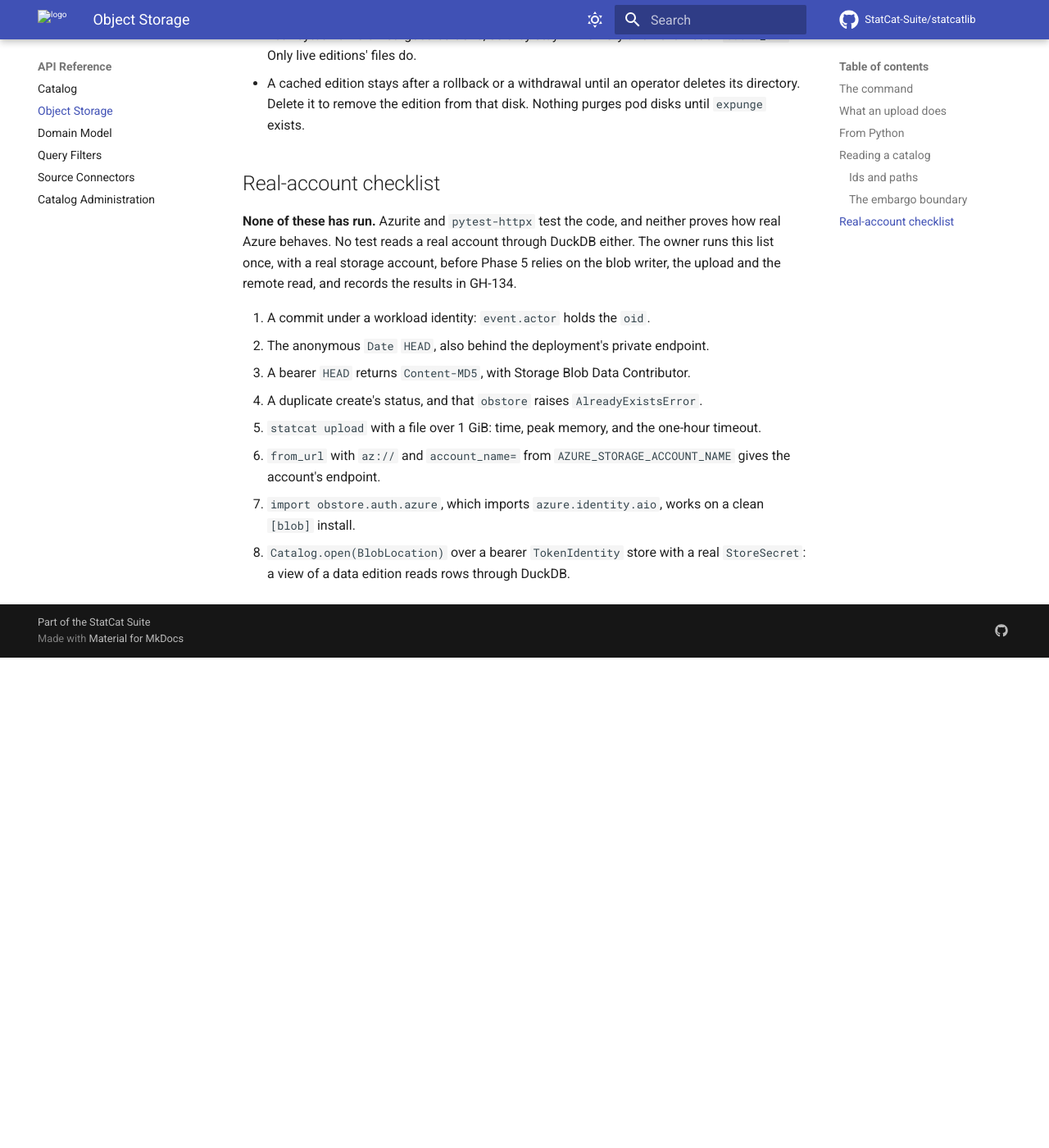
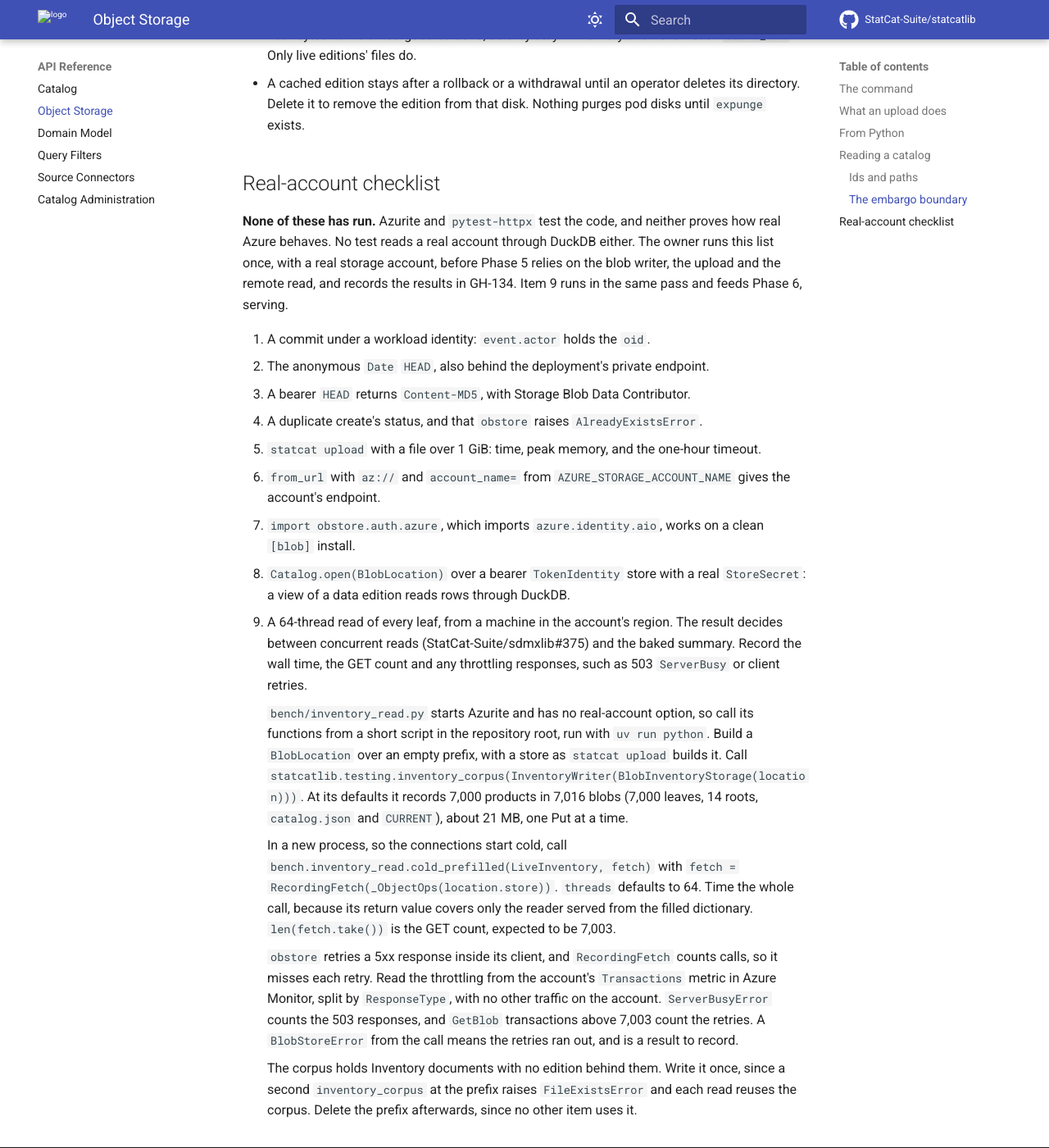
Before and after one commit to StatCat-Suite/statcatlib, an MkDocs documentation site: the page built from docs/api/blob.md, in a window 1280 px wide and 1400 px high, scrolled down 4823 px. Shown: the whole window at 82% size. Built offline with MkDocs 1.6.1 and Material for MkDocs 9.7.7, drawn with Linux system fonts in a browser that asks for light colours; comment, search, counter and statistics services are not loaded; before the commit the page ends 5625 px from its top, so only the background shows below that.

Commit message:
docs(blob): add a 64-thread leaf read to the real-account checklist
Item 9 writes a 7,000-product corpus to a real account and reads every leaf
with 64 threads from the same region. The wall time, GET count and throttling
responses decide between concurrent reads (StatCat-Suite/sdmxlib#375) and the
baked summary. The item runs in the same manual pass and feeds Phase 6.

```diff
--- a/docs/api/blob.md
+++ b/docs/api/blob.md
@@ -203,7 +203,8 @@
 **None of these has run.** Azurite and `pytest-httpx` test the code, and neither proves
 how real Azure behaves. No test reads a real account through DuckDB either. The owner
 runs this list once, with a real storage account, before Phase 5 relies on the blob
-writer, the upload and the remote read, and records the results in GH-134.
+writer, the upload and the remote read, and records the results in GH-134. Item 9 runs in
+the same pass and feeds Phase 6, serving.
 
 1. A commit under a workload identity: `event.actor` holds the `oid`.
 2. The anonymous `Date` `HEAD`, also behind the deployment's private endpoint.
@@ -216,3 +217,31 @@
    `[blob]` install.
 8. `Catalog.open(BlobLocation)` over a bearer `TokenIdentity` store with a real
    `StoreSecret`: a view of a data edition reads rows through DuckDB.
+9. A 64-thread read of every leaf, from a machine in the account's region. The result
+   decides between concurrent reads (StatCat-Suite/sdmxlib#375) and the baked summary.
+   Record the wall time, the GET count and any throttling responses, such as 503
+   `ServerBusy` or client retries.
+
+    `bench/inventory_read.py` starts Azurite and has no real-account option, so call its
+    functions from a short script in the repository root, run with `uv run python`. Build
+    a `BlobLocation` over an empty prefix, with a store as `statcat upload` builds it. Call
+    `statcatlib.testing.inventory_corpus(InventoryWriter(BlobInventoryStorage(location)))`.
+    At its defaults it records 7,000 products in 7,016 blobs (7,000 leaves, 14 roots,
+    `catalog.json` and `CURRENT`), about 21 MB, one Put at a time.
+
+    In a new process, so the connections start cold, call
+    `bench.inventory_read.cold_prefilled(LiveInventory, fetch)` with
+    `fetch = RecordingFetch(_ObjectOps(location.store))`. `threads` defaults to 64. Time
+    the whole call, because its return value covers only the reader served from the
+    filled dictionary. `len(fetch.take())` is the GET count, expected to be 7,003.
+
+    `obstore` retries a 5xx response inside its client, and `RecordingFetch` counts calls,
+    so it misses each retry. Read the throttling from the account's `Transactions` metric
+    in Azure Monitor, split by `ResponseType`, with no other traffic on the account.
+    `ServerBusyError` counts the 503 responses, and `GetBlob` transactions above 7,003
+    count the retries. A `BlobStoreError` from the call means the retries ran out, and
+    is a result to record.
+
+    The corpus holds Inventory documents with no edition behind them. Write it once, since
+    a second `inventory_corpus` at the prefix raises `FileExistsError` and each read reuses
+    the corpus. Delete the prefix afterwards, since no other item uses it.
```
Also changed, not shown: docs/design/catalog-on-blob-storage.md (+29 -1 lines).
